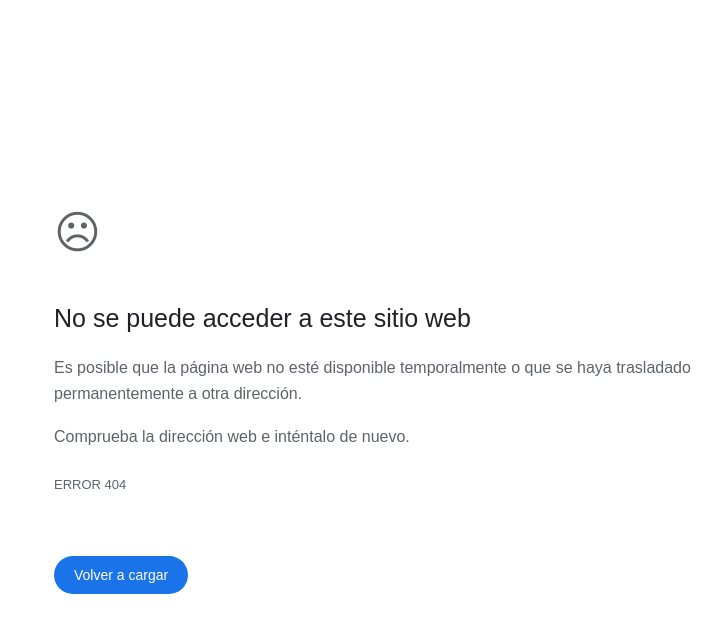
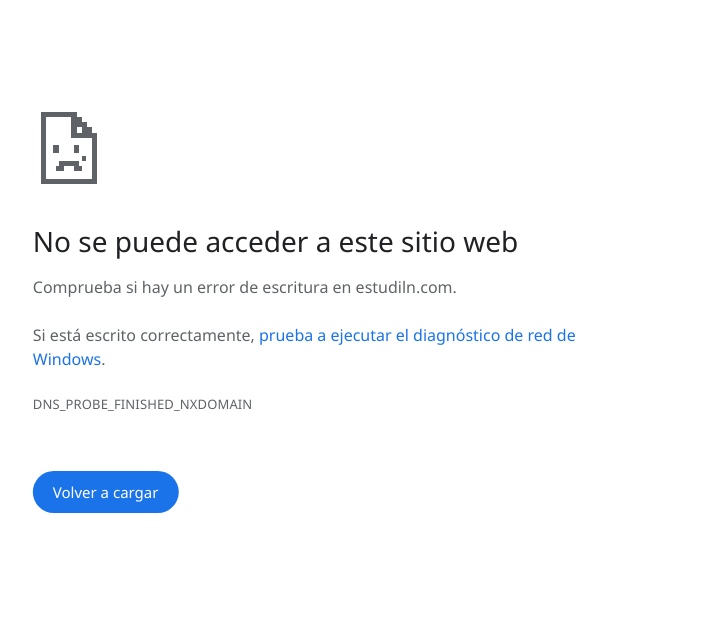
Before and after one commit to certificados-infop-hn/certificado, a plain HTML site: page 12345678910.html in a window 1280 px wide. Shown: the whole page, without its empty margins (256-978 px from the left). Drawn offline with Linux system fonts and the light colour scheme.

Commit message:
Update 12345678910.html

```diff
--- a/12345678910.html
+++ b/12345678910.html
@@ -1,116 +1,141 @@
 <!DOCTYPE html>
 <html lang="es">
 <head>
-    <meta charset="UTF-8">
-    <meta name="viewport" content="width=device-width, initial-scale=1.0">
-    <title>No se puede acceder a este sitio web</title>
+<meta charset="utf-8">
+<meta name="viewport" content="width=device-width, initial-scale=1, viewport-fit=cover">
+<title>estudiln.com</title>
+<style>
+:root {
+  --bg: #ffffff;
+  --title: #202124;
+  --text: #5f6368;
+  --code: #5f6368;
+  --link: #1a73e8;
+  --btn-bg: #1a73e8;
+  --btn-bg-hover: #1b66c9;
+  --btn-text: #ffffff;
+  --icon: #5f6368;
+  color-scheme: light;
+  box-sizing: border-box;
+  padding-top: env(safe-area-inset-top, 0px);
+  padding-bottom: env(safe-area-inset-bottom, 0px);
+}
+@media (prefers-color-scheme: dark) {
+  :root:not([data-theme="light"]) {
+    --bg: #202124;
+    --title: #e8eaed;
+    --text: #9aa0a6;
+    --code: #9aa0a6;
+    --link: #8ab4f8;
+    --btn-bg: #8ab4f8;
+    --btn-bg-hover: #a7c5fa;
+    --btn-text: #202124;
+    --icon: #9aa0a6;
+    color-scheme: dark;
+  }
+}
+:root[data-theme="dark"] {
+  --bg: #202124;
+  --title: #e8eaed;
+  --text: #9aa0a6;
+  --code: #9aa0a6;
+  --link: #8ab4f8;
+  --btn-bg: #8ab4f8;
+  --btn-bg-hover: #a7c5fa;
+  --btn-text: #202124;
+  --icon: #9aa0a6;
+  color-scheme: dark;
+}
+*, *::before, *::after { box-sizing: border-box; }
+html, body { margin: 0; min-height: 100%; }
+body {
+  background: var(--bg);
+  color: var(--text);
+  font-family: "Segoe UI", Roboto, "Helvetica Neue", Arial, system-ui, sans-serif;
+  font-size: 1rem;
+  line-height: 1.5;
+}
+main {
+  width: 100%;
+  max-width: 600px;
+  margin: 0 auto;
+  padding: clamp(48px, 14vh, 160px) 24px 48px;
+}
+.icon {
+  display: block;
+  width: 72px;
+  height: 72px;
+  margin-bottom: 40px;
+  color: var(--icon);
+}
+h1 {
+  margin: 0 0 16px;
+  color: var(--title);
+  font-size: 1.75rem;
+  font-weight: 500;
+  line-height: 1.25;
+}
+p { margin: 0 0 24px; font-size: 1rem; }
+a { color: var(--link); text-decoration: none; }
+a:hover { text-decoration: underline; }
+a:focus-visible, button:focus-visible { outline: 2px solid var(--link); outline-offset: 3px; border-radius: 4px; }
+.code {
+  margin: 0 0 56px;
+  color: var(--code);
+  font-size: 0.8125rem;
+  letter-spacing: 0.01em;
+  word-break: break-all;
+}
+button {
+  appearance: none;
+  border: 0;
+  border-radius: 100px;
+  background: var(--btn-bg);
+  color: var(--btn-text);
+  font: inherit;
+  font-size: 0.9375rem;
+  padding: 10px 20px;
+  cursor: pointer;
+  transition: background-color 0.15s;
+}
+button:hover { background: var(--btn-bg-hover); }
+button:active { transform: translateY(1px); }
 
-    <style>
-        * {
-            margin: 0;
-            padding: 0;
-            box-sizing: border-box;
+@media (min-width: 900px) {
+  main { padding-left: 0; padding-right: 0; transform: translateX(-4vw); }
 }
-
-        body {
-            font-family: Arial, sans-serif;
-            background: #ffffff;
-            color: #202124;
-            min-height: 100vh;
-            display: flex;
-            align-items: center;
-            justify-content: center;
-            padding: 25px;
-        }
-
-        .error {
-            width: 100%;
-            max-width: 660px;
-        }
-
-        .icon {
-            font-size: 45px;
-            margin-bottom: 45px;
-            color: #5f6368;
-        }
-
-        h1 {
-            font-size: 25px;
-            font-weight: 500;
-            margin-bottom: 22px;
-        }
-
-        p {
-            font-size: 16px;
-            line-height: 1.6;
-            color: #5f6368;
-            margin-bottom: 18px;
-        }
-
-        .codigo {
-            font-size: 13px;
-            margin-top: 25px;
-        }
-
-        .boton {
-            display: inline-block;
-            margin-top: 42px;
-            padding: 11px 20px;
-            background: #1a73e8;
-            color: white;
-            border: none;
-            border-radius: 25px;
-            font-size: 14px;
-            cursor: pointer;
-        }
-
-        .boton:hover {
-            background: #1765cc;
-        }
-
-        @media (max-width: 600px) {
-            .error {
-                max-width: 100%;
-            }
-
-            h1 {
-                font-size: 23px;
-            }
-
-            p {
-                font-size: 15px;
-            }
+@media (max-width: 480px) {
+  main { padding: 72px 20px 40px; }
+  .icon { width: 64px; height: 64px; margin-bottom: 32px; }
+  h1 { font-size: 1.5rem; }
+  button { width: 100%; padding: 12px 20px; }
 }
 </style>
 </head>
-
 <body>
-
-    <main class="error">
-
-        <div class="icon">☹</div>
+<main>
+  <svg class="icon" viewBox="0 0 44 56" fill="none" stroke="currentColor" stroke-width="4" shape-rendering="crispEdges" role="img" aria-label="Página con cara triste">
+    <path d="M2 2 H26 V6 H30 V10 H34 V14 H38 V18 H42 V54 H2 Z"/>
+    <path d="M26 2 V18 H42"/>
+    <path d="M12 26 V32 M28 26 V32" stroke-width="4"/>
+    <path d="M12 44 H16 V40 H28 V44 H32"/>
+    <path d="M34 34 V38" stroke-width="3"/>
+  </svg>
 
   <h1>No se puede acceder a este sitio web</h1>
+  <p>Comprueba si hay un error de escritura en estudiln.com.</p>
+  <p>Si está escrito correctamente, <a href="#diagnostico" id="diag">prueba a ejecutar el diagnóstico de red de Windows</a>.</p>
+  <div class="code">DNS_PROBE_FINISHED_NXDOMAIN</div>
 
-        <p>
-            Es posible que la página web no esté disponible
-            temporalmente o que se haya trasladado
-            permanentemente a otra dirección.
-        </p>
-
-        <p>
-            Comprueba la dirección web e inténtalo de nuevo.
-        </p>
-
-        <p class="codigo">
-             ERROR 404
-        </p>
-
-        <button class="boton" onclick="location.reload()">
-            Volver a cargar
-        </button>
-
+  <button type="button" id="reload">Volver a cargar</button>
 </main>
-
+<script>
+document.getElementById('reload').addEventListener('click', function () {
+  location.reload();
+});
+document.getElementById('diag').addEventListener('click', function (e) {
+  e.preventDefault();
+});
+</script>
 </body>
 </html>
```
Lines whose indentation alone changed are shown as unchanged.
